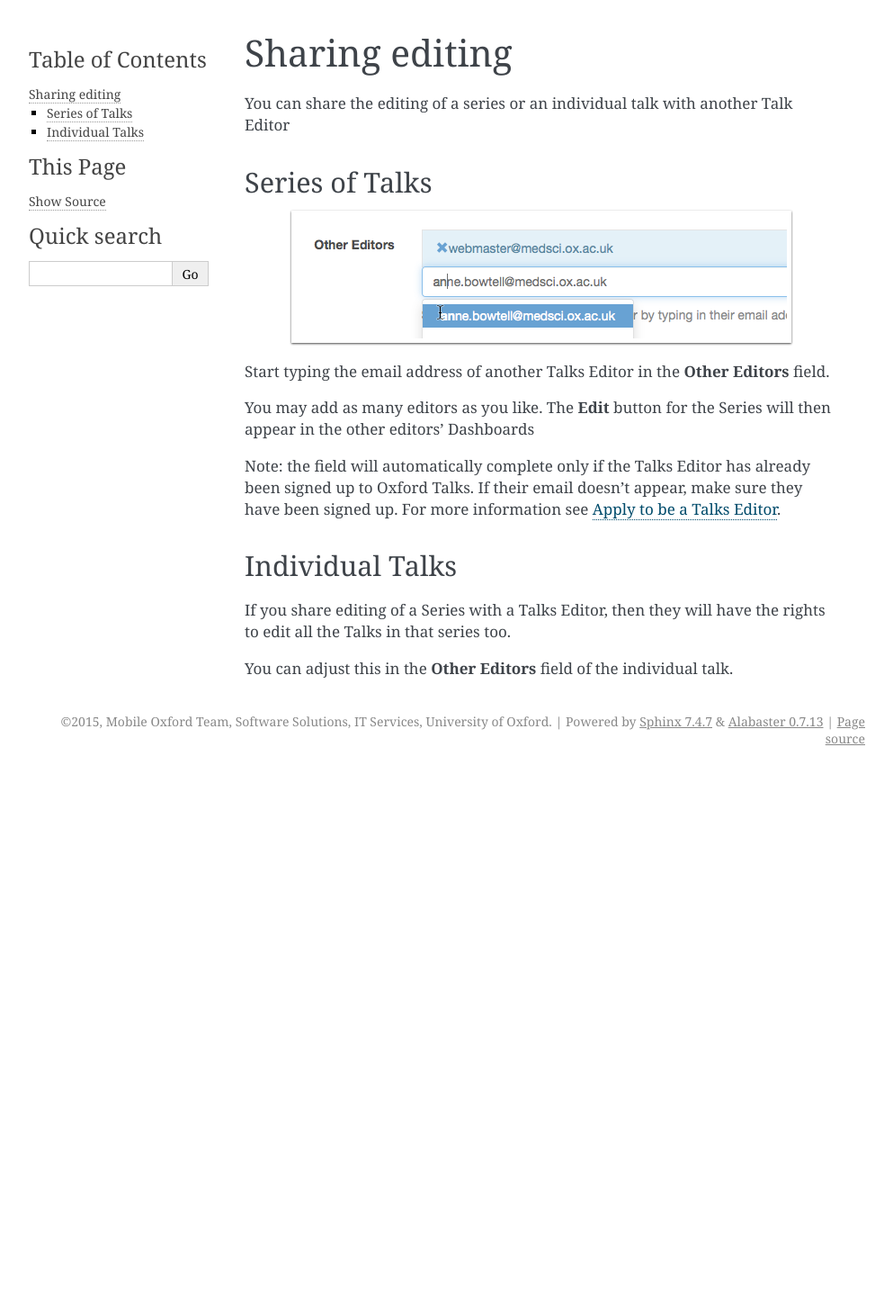
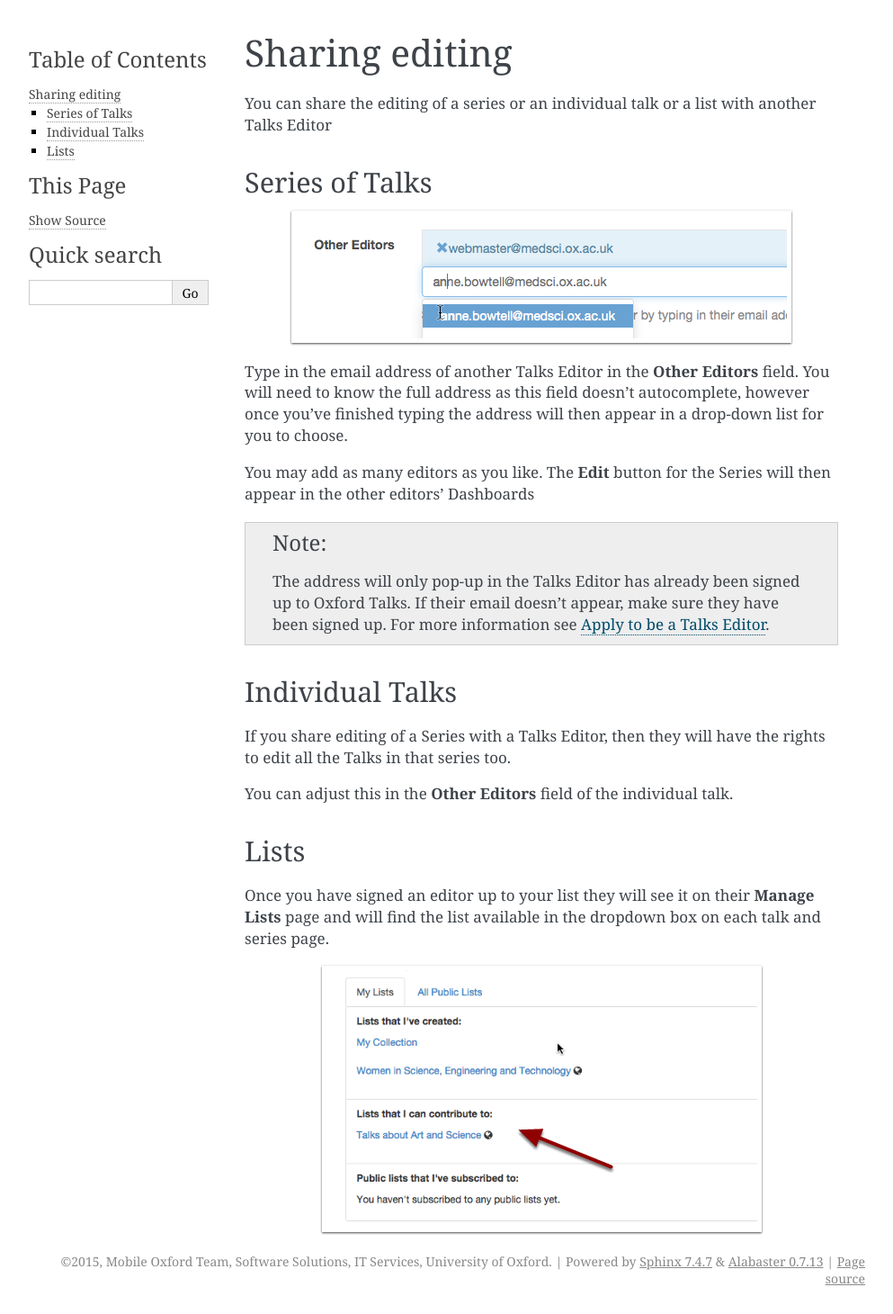
Before and after one commit to ox-it/talks.ox, a Sphinx documentation site: the page built from docs/source/user/talk-editors/share-editing.rst, in a window 1280 px wide. Shown: the whole page at 90% size, without its empty margins (148-1141 px from the left). Built offline with Sphinx 7.4.7, drawn with Linux system fonts in a browser that asks for light colours; before the commit the page ends 900 px from its top, so only the background shows below that.

Commit message:
adding lists to editors documentation

```diff
--- a/docs/source/user/talk-editors/share-editing.rst
+++ b/docs/source/user/talk-editors/share-editing.rst
@@ -1,7 +1,7 @@
 Sharing editing
 ===============
 
-You can share the editing of a series or an individual talk with another Talk Editor
+You can share the editing of a series or an individual talk or a list with another Talks Editor
 
 Series of Talks
 ---------------
@@ -13,13 +13,11 @@ Series of Talks
    :align: center
 
 
-Start typing the email address of another Talks Editor in the **Other Editors** field.
+Type in the email address of another Talks Editor in the **Other Editors** field. You will need to know the full address as this field doesn't autocomplete, however once you've finished typing the address will then appear in a drop-down list for you to choose.
 
 You may add as many editors as you like. The **Edit** button for the Series will then appear in the other editors' Dashboards
 
-.. note::
-
-Note: the field will automatically complete only if the Talks Editor has already been signed up to Oxford Talks. If their email doesn't appear, make sure they have been signed up. For more information see :doc:`Apply to be a Talks Editor <sign-up>`.
+.. Note:: The address will only pop-up in the Talks Editor has already been signed up to Oxford Talks. If their email doesn't appear, make sure they have been signed up. For more information see :doc:`Apply to be a Talks Editor <sign-up>`.
 
 Individual Talks
 ----------------
@@ -27,3 +25,14 @@ Individual Talks
 If you share editing of a Series with a Talks Editor, then they will have the rights to edit all the Talks in that series too.
 
 You can adjust this in the **Other Editors** field of the individual talk.
+
+Lists
+-----
+
+Once you have signed an editor up to your list they will see it on their **Manage Lists** page and will find the list available in the dropdown box on each talk and series page.
+
+.. image:: images/share-editing/lists.png
+   :alt: Lists
+   :height: 300px
+   :width: 493px
+   :align: center
```
Also changed, not shown: docs/source/user/talk-editors/publicizing-your-talk.rst (+6 -14 lines), docs/source/user/talk-editors/images/share-editing/lists.png (added).
